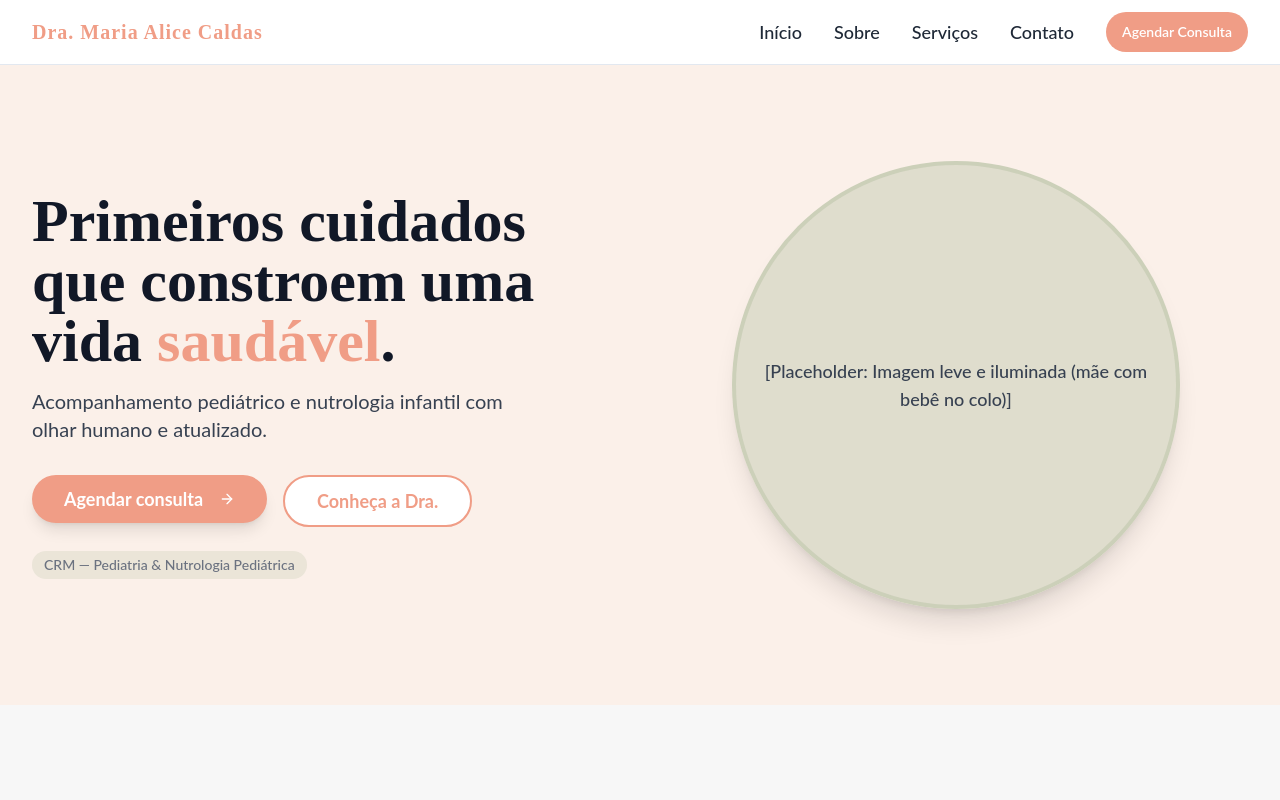
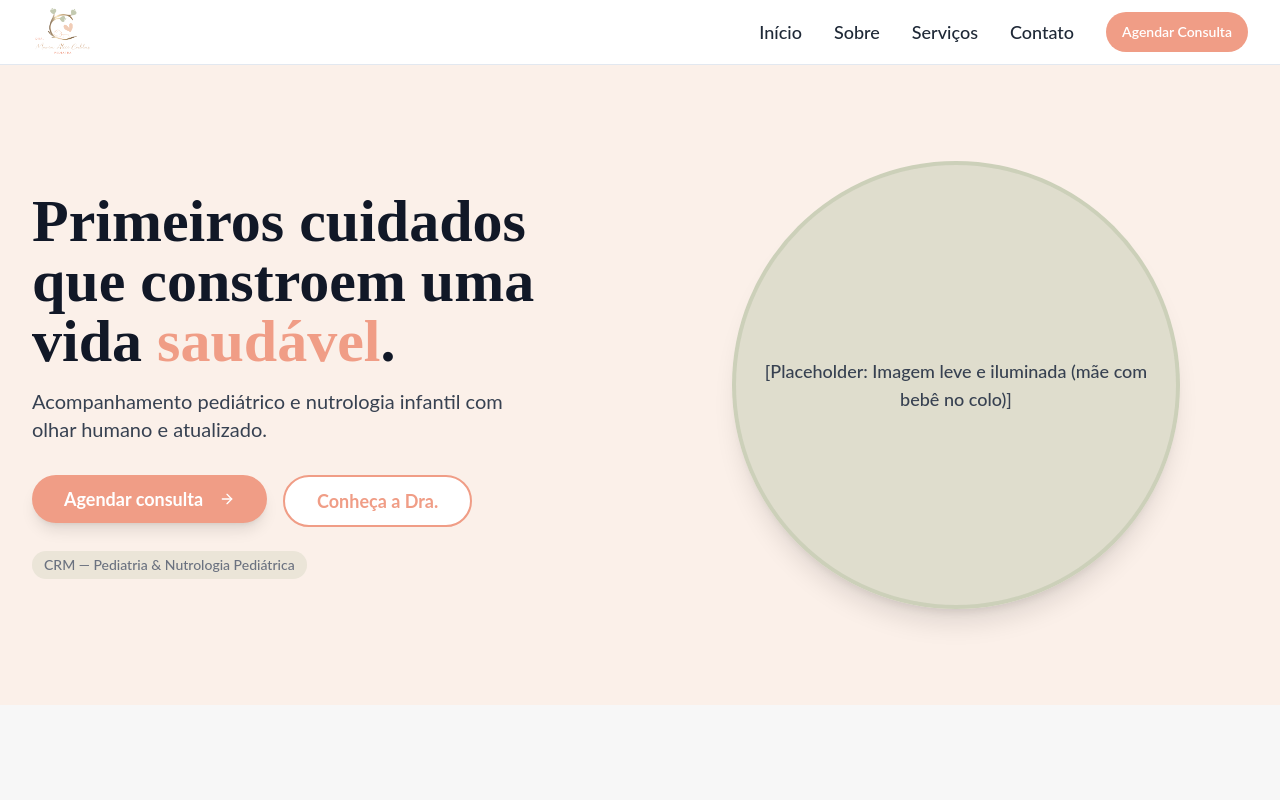
Before and after one commit to domusmkt/dramariaalicecaldas, a React (Vite) app: page / in a window 1280 px wide. Shown: the top 800 px of the page. Built offline with nearby package versions, Linux system fonts and the light colour scheme.

Commit message:
[dyad] Adicionando a logo da Dra. Maria Alice Caldas ao Header - wrote 2 file(s)

```diff
--- a/src/components/Header.tsx
+++ b/src/components/Header.tsx
@@ -37,10 +37,14 @@ const Header: React.FC = () => {
   return (
     <header className="sticky top-0 z-50 w-full border-b bg-white/90 backdrop-blur-sm dark:bg-gray-900/90">
       <div className="container mx-auto flex h-16 items-center justify-between px-4 sm:px-6 lg:px-8">
-        {/* Logo/Nome - Usando font-serif para o nome */}
-        <div className="text-xl font-serif font-bold text-ma-salmon tracking-wider">
-          Dra. Maria Alice Caldas
-        </div>
+        {/* Logo/Nome */}
+        <a href="#hero" className="flex items-center h-full py-2">
+          <img
+            src="/mariaalicelogosite1.png"
+            alt="Dra. Maria Alice Caldas - Pediatra"
+            className="h-12 w-auto object-contain"
+          />
+        </a>
 
         {/* Desktop Navigation */}
         <nav className="hidden md:flex space-x-8 items-center">
@@ -65,6 +69,14 @@ const Header: React.FC = () => {
           </SheetTrigger>
           <SheetContent side="right" className="w-[300px] sm:w-[400px] bg-white dark:bg-gray-900">
             <div className="flex flex-col space-y-6 pt-10">
+              {/* Logo dentro do menu mobile para consistência */}
+              <a href="#hero" onClick={() => setIsOpen(false)} className="mb-4">
+                <img
+                  src="/mariaalicelogosite1.png"
+                  alt="Dra. Maria Alice Caldas - Pediatra"
+                  className="h-12 w-auto object-contain mx-auto"
+                />
+              </a>
               {navItems.map((item) => (
                 <NavLink
                   key={item.name}
```
Also changed, not shown: public/mariaalicelogosite1.png (added).
